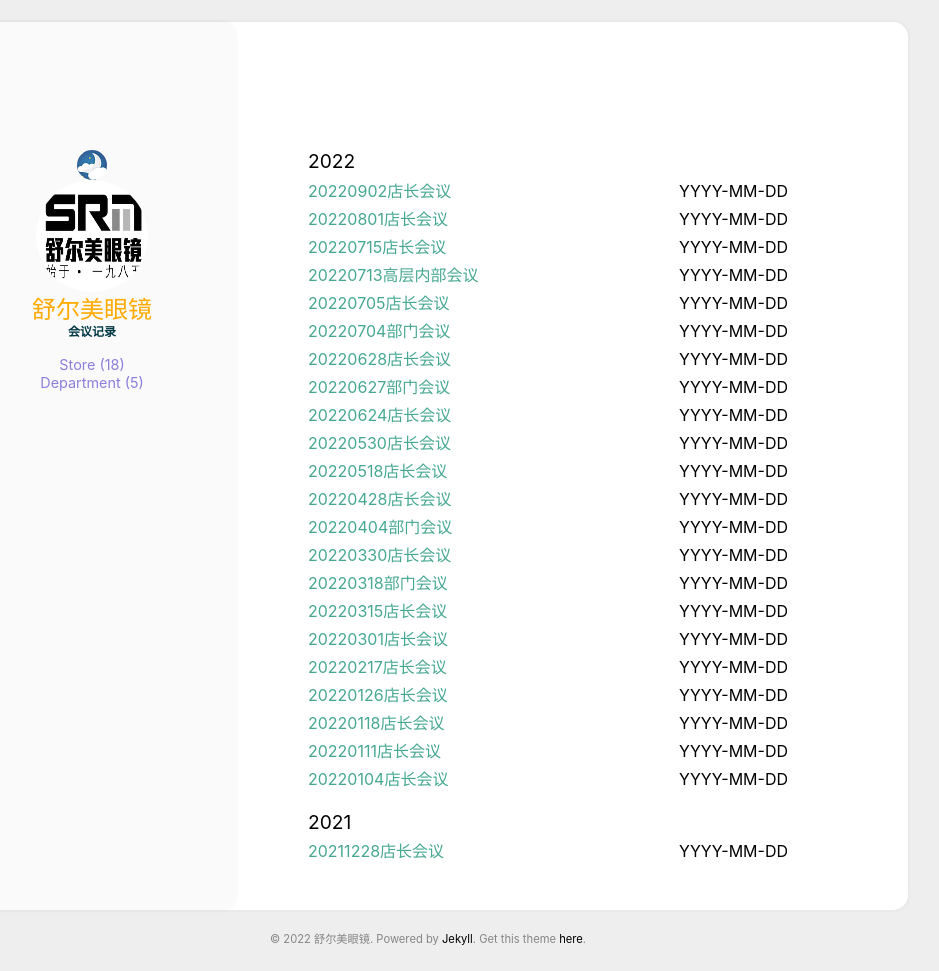
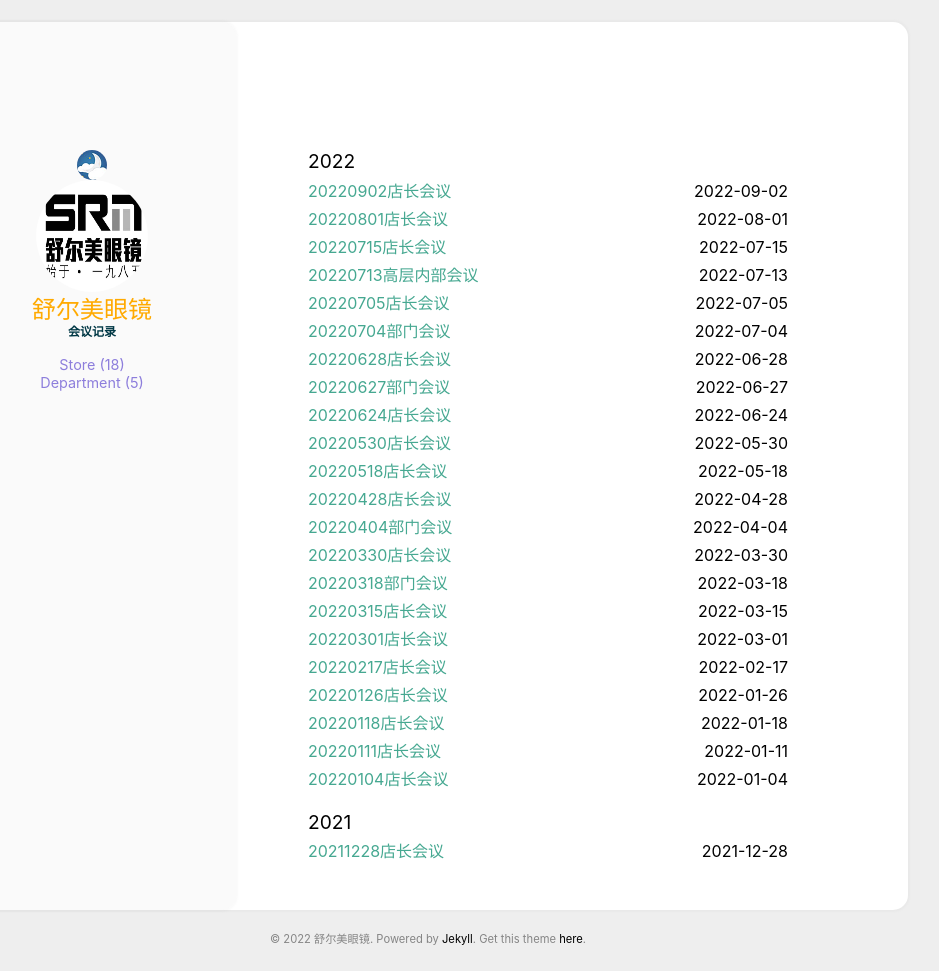
Before and after one commit to cuihuanhuan/srm, a Jekyll site: the page built from index.html, in a window 1280 px wide. Shown: the whole page, without its empty margins (212-1151 px from the left). Built offline with Jekyll 4.4.1, drawn with Linux system fonts in a browser that asks for light colours.

Commit message:
Update archive.html

```diff
--- a/_includes/archive.html
+++ b/_includes/archive.html
@@ -7,7 +7,8 @@
     {% if post.url %}
     <li>
         <time class='archive_date' datetime='{{ post.date | date_to_xmlschema }}'>
-          {{ post.date | date: "%b %-d, %Y" }}
+<!--           {{ post.date | date: "%b %-d, %Y" }} -->
+           {{ post.date | date: "%Y-%m-%d" }}
 
         </time>
         <div class='archive_title'>
@@ -40,7 +41,7 @@
     <li>
       <time class='archive_date' datetime='{{ post.date | date_to_xmlschema }}'>
 <!--         {{ post.date | date: "%b %d" }} -->
-        {{ post.date | date: "YYYY-MM-DD" }}
+        {{ post.date | date: "%Y-%m-%d" }}
 
       </time>
       <div class='archive_title'>
```
